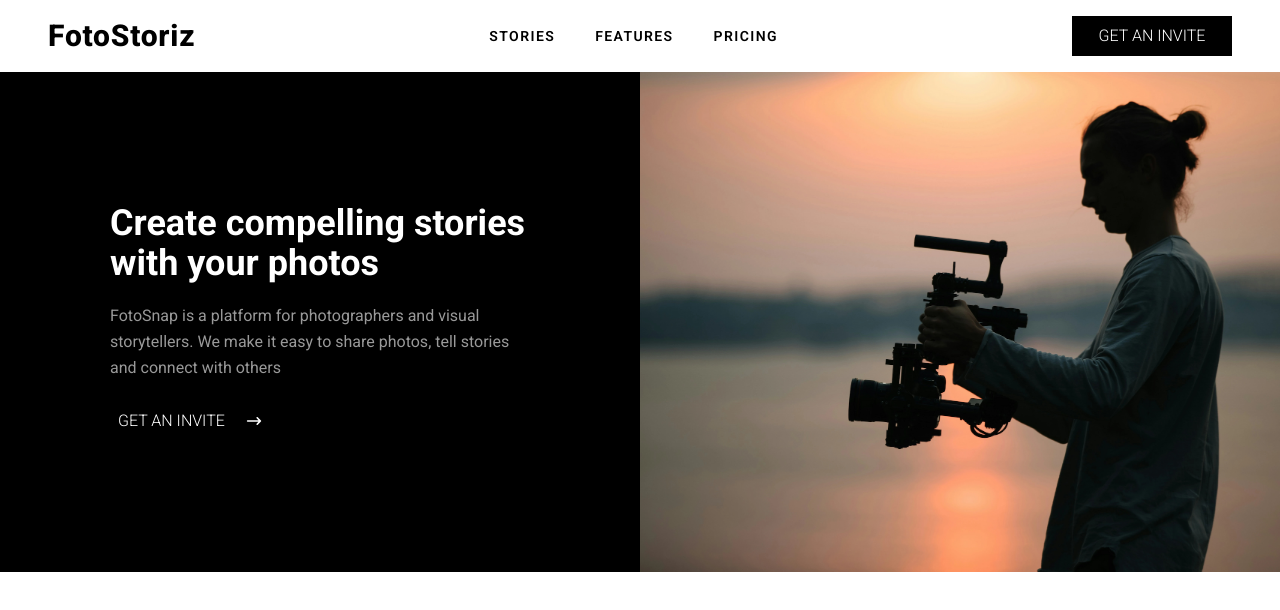
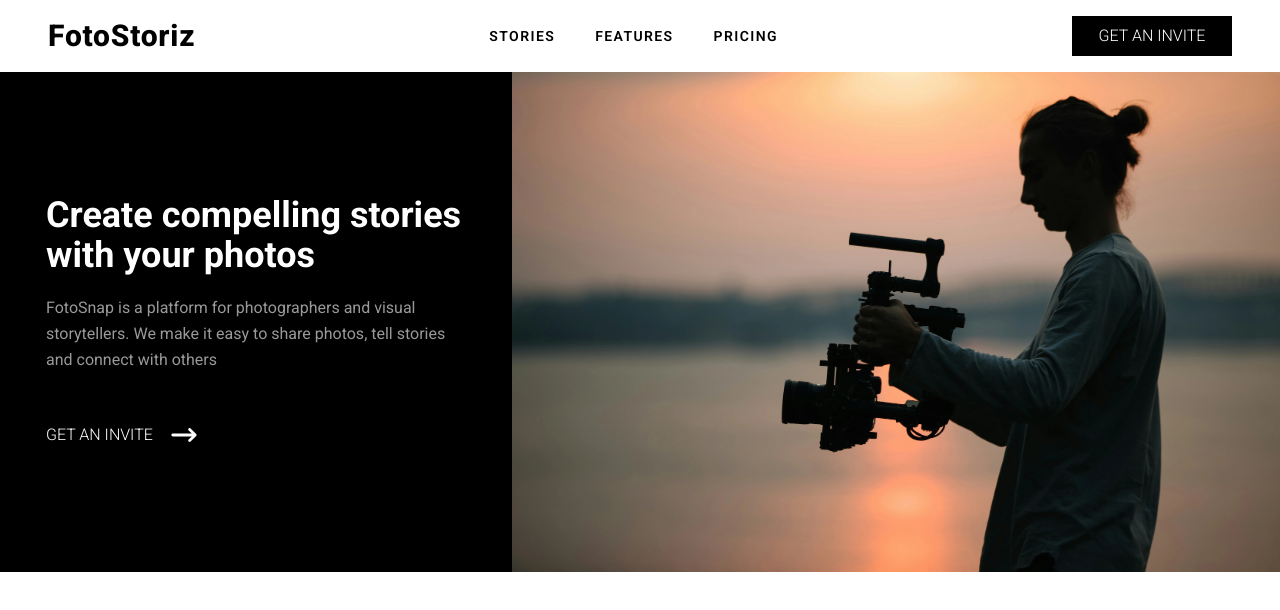
Before and after one commit to ayezabashir/FotoStoriz, a React (Vite) app: page / in a window 1280 px wide. Shown: the top 610 px of the page. Built offline with nearby package versions, Linux system fonts and the light colour scheme.

Commit message:
hero component

```diff
--- a/src/components/Button.jsx
+++ b/src/components/Button.jsx
@@ -7,11 +7,11 @@ export const ButtonVariants = cva(
         variants:{
             variant: {
                 primary : "bg-black text-white hover:bg-black/90",
-                secondary: "bg-transparent flex justify-between items-center"
+                secondary: "bg-transparent"
             },
             size:{
-                sm: "w-40 p-2",
-                md: "w-80",
+                sm: "w-38 p-0",
+                md: "w-40 p-2",
                 lg: "w-full"
             },
         },
--- a/src/components/ContentSection.jsx
+++ b/src/components/ContentSection.jsx
@@ -1,3 +1,4 @@
+import { useNavigate } from "react-router-dom";
 import { cn } from "../utils/cn";
 import Button from "./Button";
 import arrowdark from "/src/assets/right-arrow-dark.svg";
@@ -12,33 +13,36 @@ export const ContentSection = ({
     dark = false,
     className
 }) => {
+    const nav = useNavigate();
     return (
         <section
             className={cn(
-                "grid md:grid-cols-2 w-full md:h-[500px] overflow-hidden",
+                "flex flex-col-reverse md:flex-row w-full md:h-[500px] overflow-hidden",
                 dark ? "bg-black text-white" : "bg-white text-black",
                 className
             )}
         >
             <div className={cn(
-                "my-32 mx-auto flex flex-col justify-center gap-5 max-w-[420px]",
+                "w-full md:w-[60%] lg:w-[40%] flex items-center justify-center p-7 md:p-10",
                 reverse ? "border-0 md-order-2" : "border border-l-2 border-gray"
             )}>
-                <h2 className="text-4xl font-bold">{title}</h2>
-                <p className="text-base leading-relaxed">{description}</p>
-                <Button variant="secondary" size="sm" className={cn(dark ? "text-white" : "text-black")}>
-                    get an invite
-                    <img className="w-4" src={dark ? arrowlight : arrowdark} alt="right arrow icon" />
-                </Button>
+                <div className="mx-auto flex flex-col justify-center gap-5 w-full md:max-w-[420px]">
+                    <h2 className="text-3xl sm:text-4xl font-bold">{title}</h2>
+                    <p className="text-base leading-relaxed mb-7">{description}</p>
+                    <Button variant="secondary" size="sm" className={cn("flex justify-between items-center group",dark ? "text-white" : "text-black")} onClick={()=>nav("/pricing")} >
+                        get an invite
+                        <img className="w-7 transition-transform duration-300 group-hover:translate-x-2" src={dark ? arrowlight : arrowdark} alt="right arrow icon" />
+                    </Button>
+                </div>
             </div>
             <div className={cn(
-                "h-full",
+                "h-full w-full md:w-[40%] lg:w-[60%] flex",
                 reverse && "md:order-1"
             )}>
-                <picture className="w-full h-full flex">
-                    <source className="object-cover"  media="(max-width:768px)" srcSet={img_mb} />
-                    <source  className="object-cover" media="(min-width:768px)" srcSet={img_desk} />
-                    <img  className="object-cover" src={img_desk} alt="hero image" />
+                <picture className="w-full h-full">
+                    <source className="object-cover" media="(max-width:768px)" srcSet={img_mb} />
+                    <source className="object-cover" media="(min-width:768px)" srcSet={img_desk} />
+                    <img className="object-cover object-center w-full h-full" src={img_desk} alt="hero image" />
                 </picture>
             </div>
 
--- a/src/components/Header.jsx
+++ b/src/components/Header.jsx
@@ -16,7 +16,7 @@ const Header = () => {
           <li className="font-semibold tracking-widest text-black hover:underline underline-offset-2 transform transition-all delay-75 hover:-translate-y-1 cursor-pointer text-sm mx-1" onClick={()=>nav("/pricing")}>PRICING</li>
         </ul>
         <div>
-          <Button variant="primary">
+          <Button variant="primary" size="md">
             get an invite
           </Button>
           </div>
```
